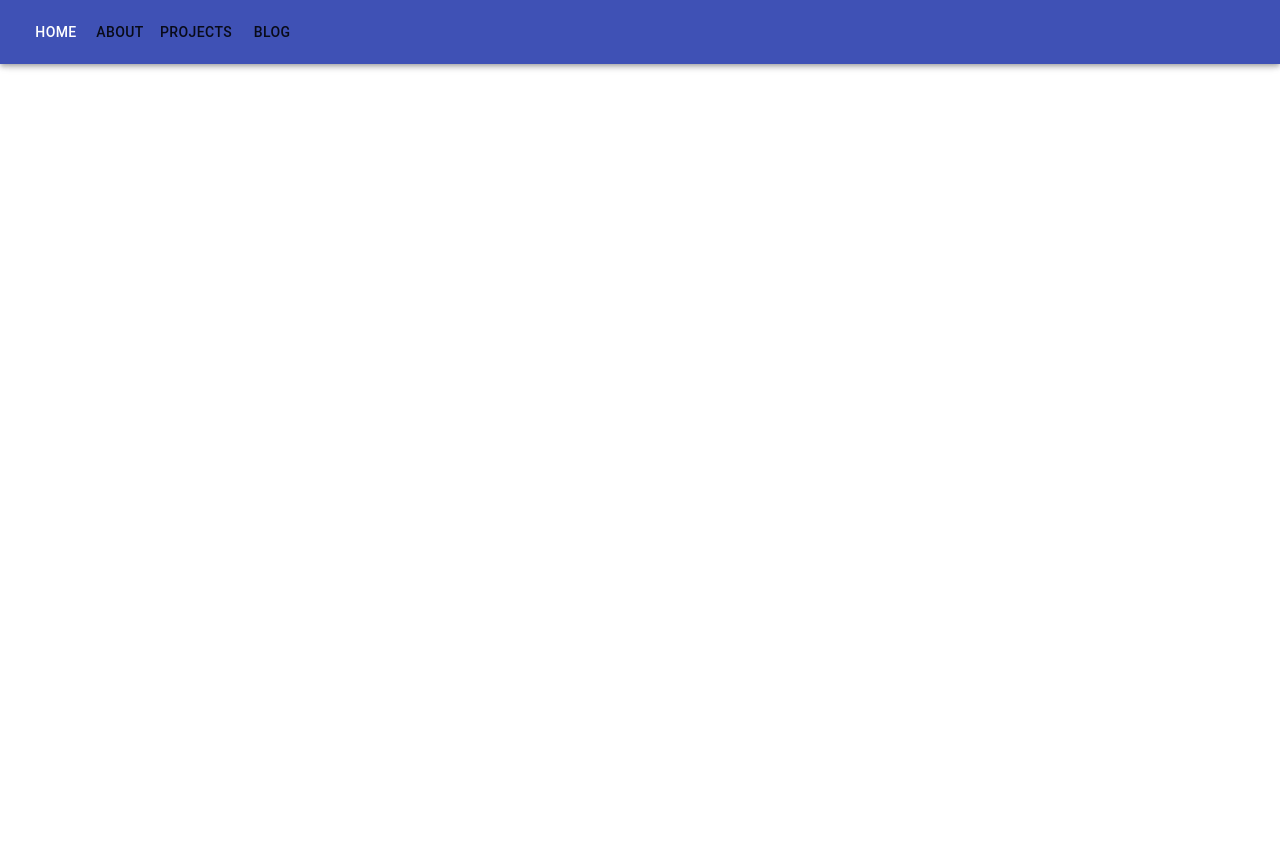
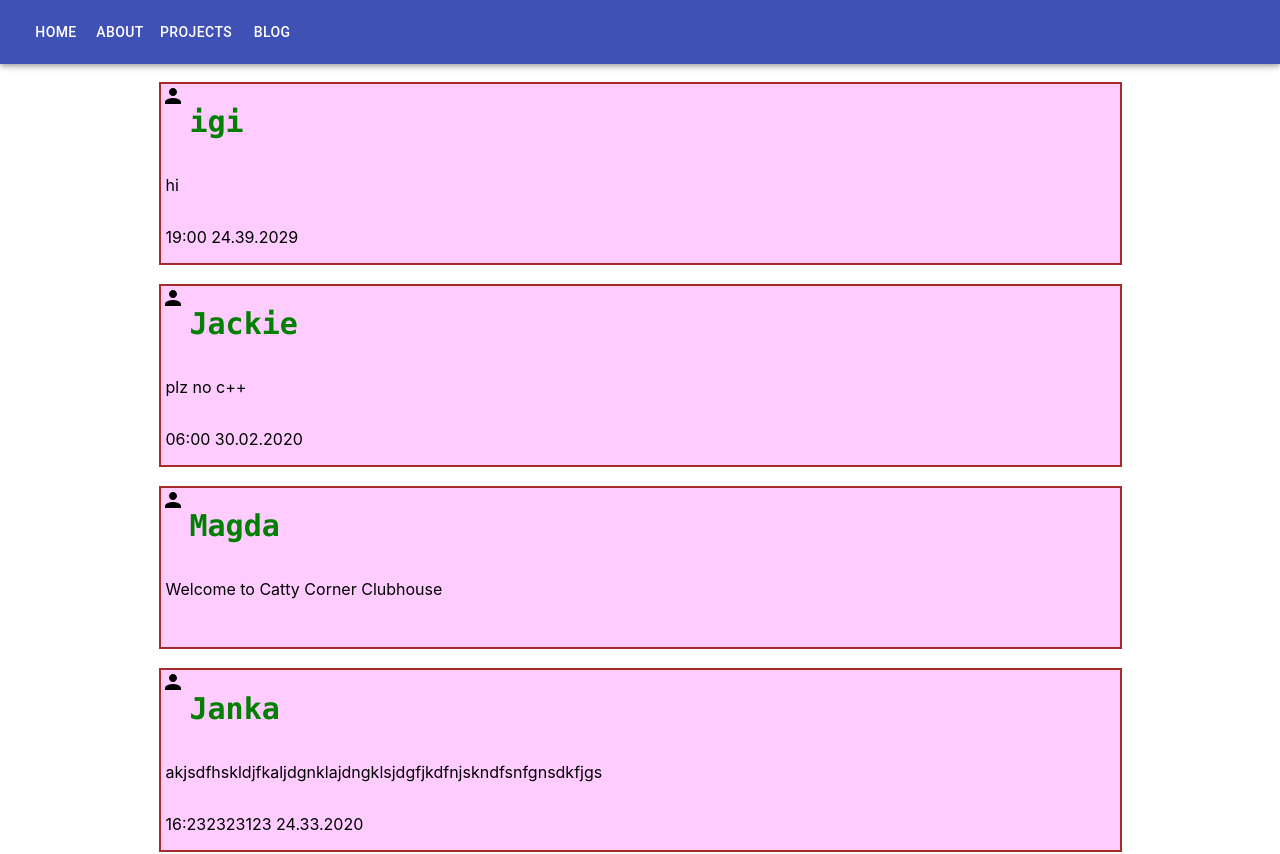
Before and after one commit to anonomity/igifigi, a React (Create React App) app: page /blog in a window 1280 px wide. Shown: the top 854 px of the page. Before the commit the page ends 800 px from the top, so only its background shows below. Built offline with nearby package versions, Linux system fonts and the light colour scheme.

Commit message:
fixing the styling of blog post container

```diff
--- /dev/null
+++ b/src/components/BlogPost.js
@@ -0,0 +1,20 @@
+import React, {Component} from 'react';
+import '../css/blogPost.css';
+import PersonIcon from '@material-ui/icons/Person';
+class BlogPost extends Component {
+    render(){
+        return(
+            <div className="post" >
+            <div className="aviBox">
+            <PersonIcon/>
+                <h1  className="blogName"><strong>{this.props.name}</strong></h1>
+            </div>
+
+                <p className="blogText">{this.props.msg}</p>
+                <p className="blogText">{this.props.time}</p>
+            </div>
+        );
+    }
+}
+
+export default BlogPost;
--- a/src/components/Navbar.js
+++ b/src/components/Navbar.js
@@ -13,9 +13,9 @@ class Navbar extends Component {
         <AppBar>
           <Toolbar className ='nav-container'>
             <Button color="inherit" component = {Link} to ='/home'> Home </Button>
-            <Button color="red" component = {Link} to = '/about'> About </Button>
-            <Button color="red" component = {Link} to = '/projects'> Projects </Button>
-            <Button color="red" component = {Link} to = '/blog'> Blog </Button>
+            <Button color="inherit" component = {Link} to = '/about'> About </Button>
+            <Button color="inherit" component = {Link} to = '/projects'> Projects </Button>
+            <Button color="inherit" component = {Link} to = '/blog'> Blog </Button>
           </Toolbar>
         </AppBar>
       );
--- /dev/null
+++ b/src/css/blogPost.css
@@ -0,0 +1,26 @@
+.post{
+    border: 2px solid brown;
+    background-color: #ffccff;
+    width: 959px;
+    display: flex;
+    flex-direction: column;
+    margin-left: auto;
+    margin-right:auto;
+    margin-top:19px;
+}
+.aviBox {
+    display: flex;
+    flex-direction: row;
+
+}
+
+.blogName{
+    font-family: "Lucida Console", Monaco, monospace;
+    font-size: 30px;
+    color: green; /*olive green:#556B2F*/
+    font-weight: 900;
+    margin-left: 5px;
+}
+.blogText{
+    margin-left: 5px;
+}
--- a/src/pages/blog.js
+++ b/src/pages/blog.js
@@ -1,10 +1,18 @@
 import React, {Component} from 'react';
+import BlogPost from "../components/BlogPost";
 
 class blog extends Component {
     render(){
         return(
             <div>
                 <h1>blog</h1>
+                <BlogPost name="igi" msg="hi" time="19:00 24.39.2029" />
+                <BlogPost name="Jackie" msg="plz no c++" time="06:00 30.02.2020"/>
+                <BlogPost name="Magda" msg="Welcome to Catty Corner Clubhouse" />
+                <BlogPost name="Janka" msg="akjsdfhskldjfkaljdgnklajdngklsjdgfjkdfnjskndfsnfgnsdkfjgs" time="16:232323123 24.33.2020"/>
+                <BlogPost name="Julia" msg="i like billie eyelash" time="16:00 24.33.2020"/>
+
+
             </div>
         );
     }
--- a/src/pages/home.js
+++ b/src/pages/home.js
@@ -3,10 +3,15 @@ import React, {Component} from 'react';
 import '../css/home.css';
 
 class home extends Component {
+    // function handleClick(){
+    //     console.log("test");
+    // }
     render(){
+
         return(
             <div className="home">
                 <h1>home</h1>
+                {/* <button onClick={()=>{this.handleClick}}>click me!</button> */}
             </div>
         );
     }
```
Also changed, not shown: src/App.js (+7 -21 lines).
